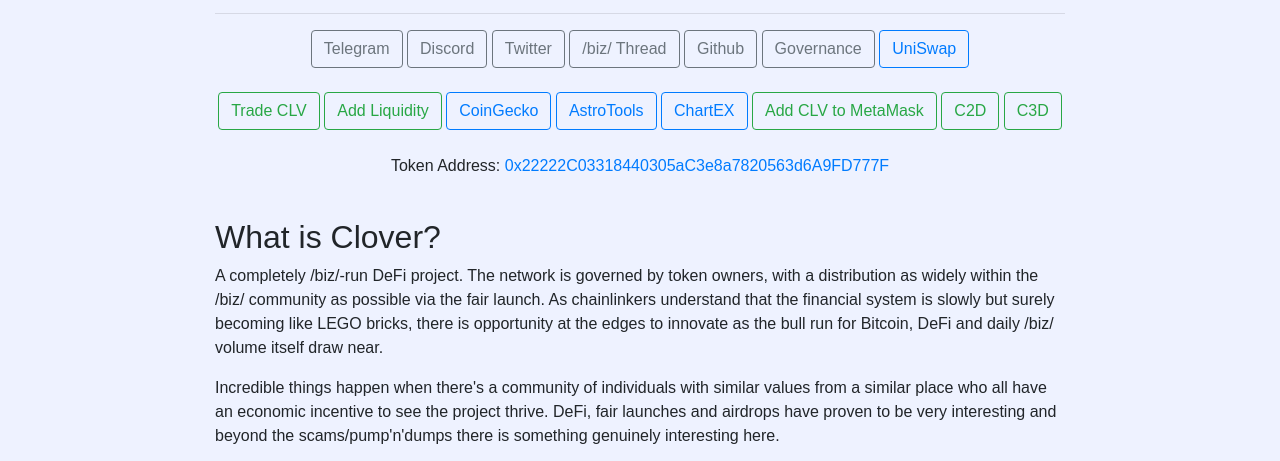
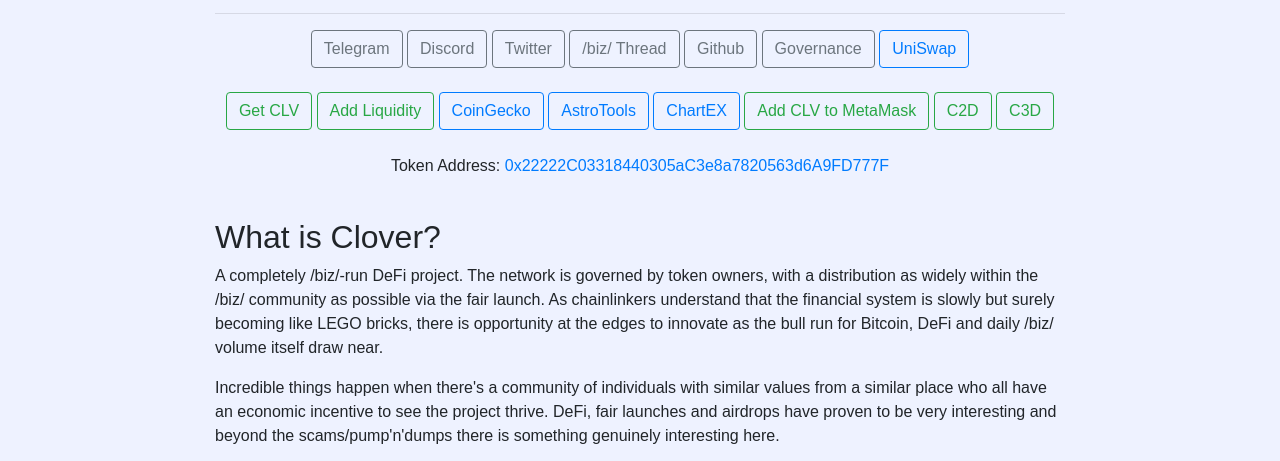
Before and after one commit to gutsclv/gutsclv.github.io, a plain HTML site: page index.html in a window 1280 px wide. Shown: the part 339-800 px from the top of the page. Drawn offline with nearby package versions, Linux system fonts and the light colour scheme.

Commit message:
edit uniswap link

```diff
--- a/index.html
+++ b/index.html
@@ -45,7 +45,7 @@ body {
 
 <br/>
 <br/>
-<a href="https://app.uniswap.org/#/swap?outputCurrency=0x22222C03318440305aC3e8a7820563d6A9FD777F" class="btn btn-outline-success" role="button">Trade CLV</a>
+<a href="https://app.uniswap.org/#/swap?outputCurrency=0x22222C03318440305aC3e8a7820563d6A9FD777F&exactAmount=22&exactField=output&theme=dark'" class="btn btn-outline-success" role="button">Get CLV</a>
 <a href="https://app.uniswap.org/#/add/ETH/0x22222C03318440305aC3e8a7820563d6A9FD777F" class="btn btn-outline-success" role="button">Add Liquidity</a>
 <a href="https://www.coingecko.com/en/coins/clover" class="btn btn-outline-primary" role="button">CoinGecko</a>
 <a href="https://app.astrotools.io/pair-explorer/0x1a455b43e185ecc80b4118a47255bf97cde976fe" class="btn btn-outline-primary" role="button">AstroTools</a>
```
